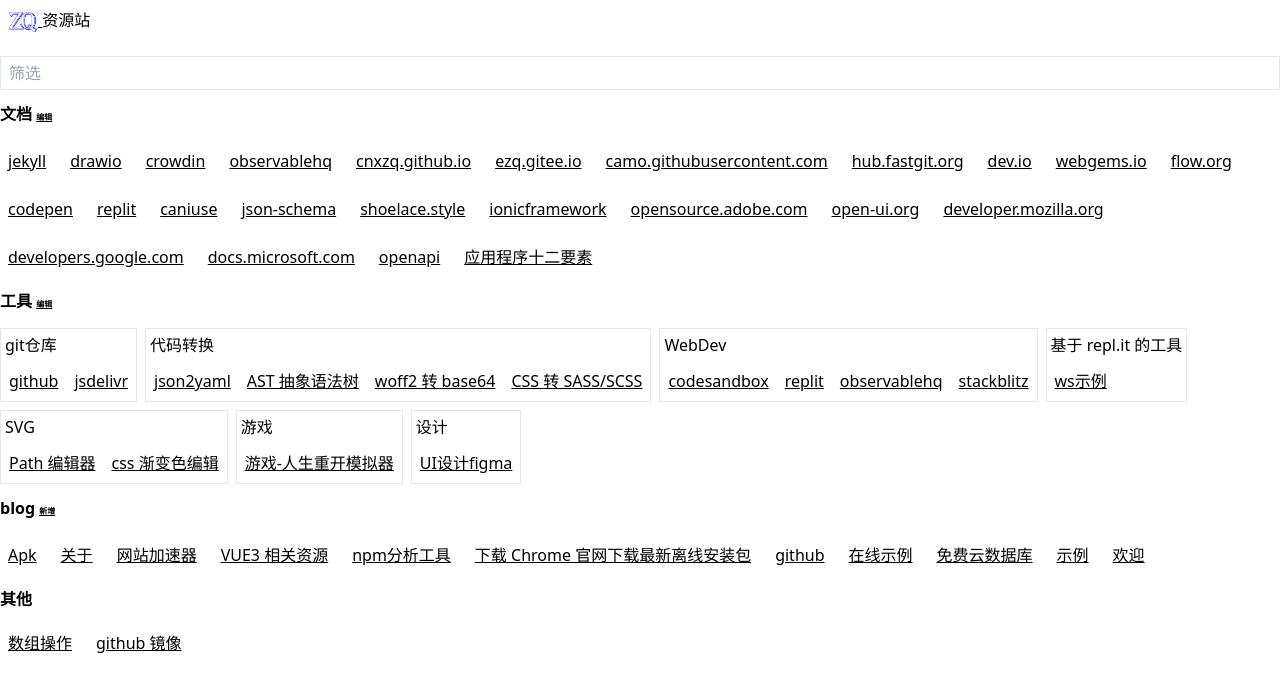
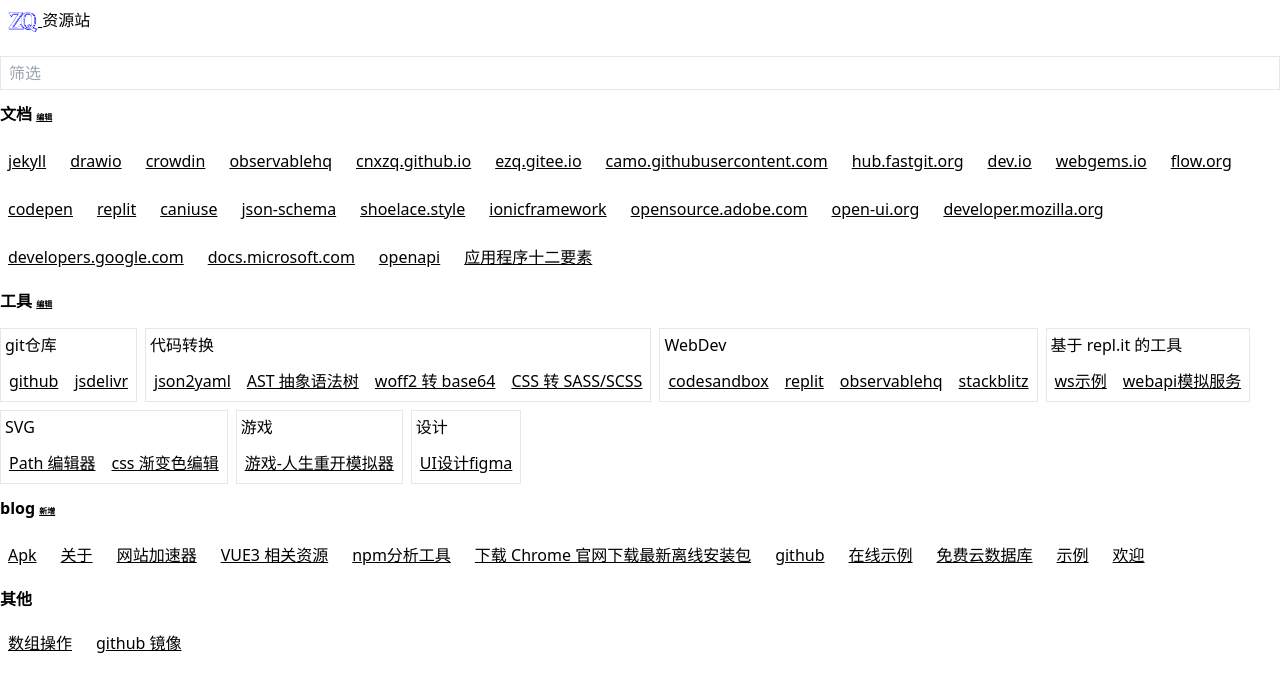
Before and after one commit to oft/oft.github.io, a Jekyll site: the page built from index.html, in a window 1280 px wide. Shown: the top 692 px of the page. Built offline with Jekyll 4.4.1, drawn with Linux system fonts in a browser that asks for light colours; nearby versions of some CDN libraries.

Commit message:
Update tool.yml

```diff
--- a/_data/tool.yml
+++ b/_data/tool.yml
@@ -32,6 +32,8 @@
   children:
   - url: https://275b0124-33d7-4411-b843-5b38156018e3.id.repl.co/
     title: ws示例
+  - url: https://mock.cnxzq.repl.co/
+    title: webapi模拟服务
 
 - title: SVG
   children:
```
